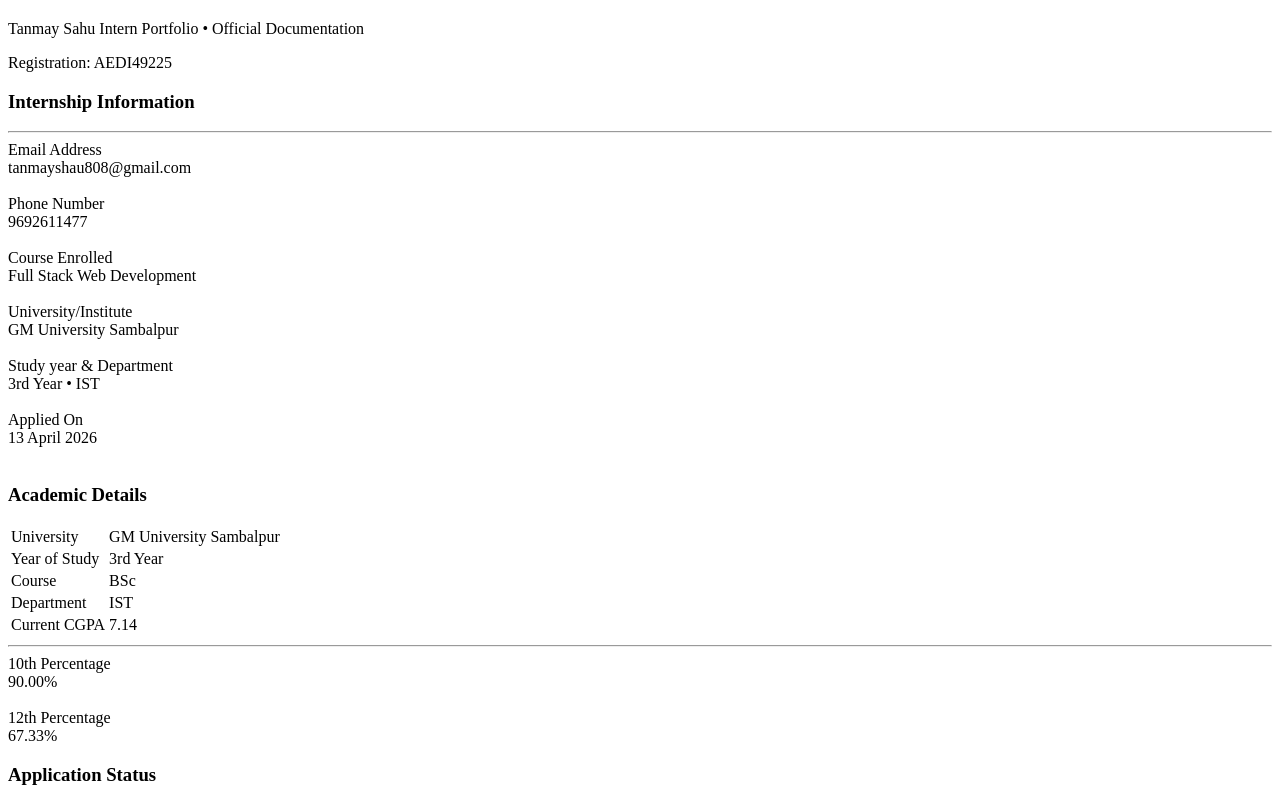
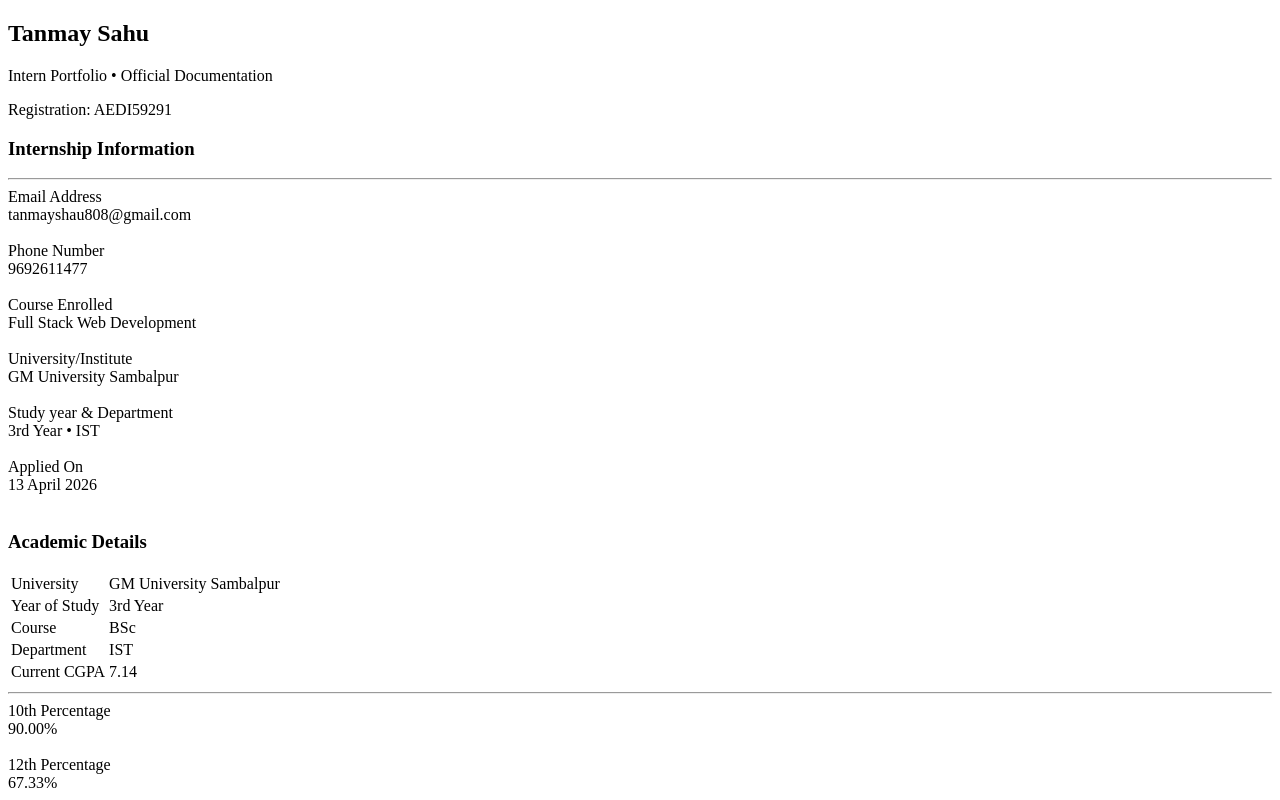
Before and after one commit to tanmayyysss/Newone, a plain HTML site: page index.html in a window 1280 px wide. Shown: the top 800 px of the page. Drawn offline with Linux system fonts and the light colour scheme.

Commit message:
Fixed minor errors in details section

```diff
--- a/index.html
+++ b/index.html
@@ -9,9 +9,9 @@
 <body>
     <section class = "Intern-Section">
         <div class = "container">
-            <h1> </h1>
-            <p> Tanmay Sahu Intern Portfolio • Official Documentation</p>
-            <p> Registration: AEDI49225</p>
+            <h1>Tanmay Sahu</h1>
+            <p> Intern Portfolio • Official Documentation</p>
+            <p> Registration: AEDI59291</p>
         </div>
     </section>
 
```
